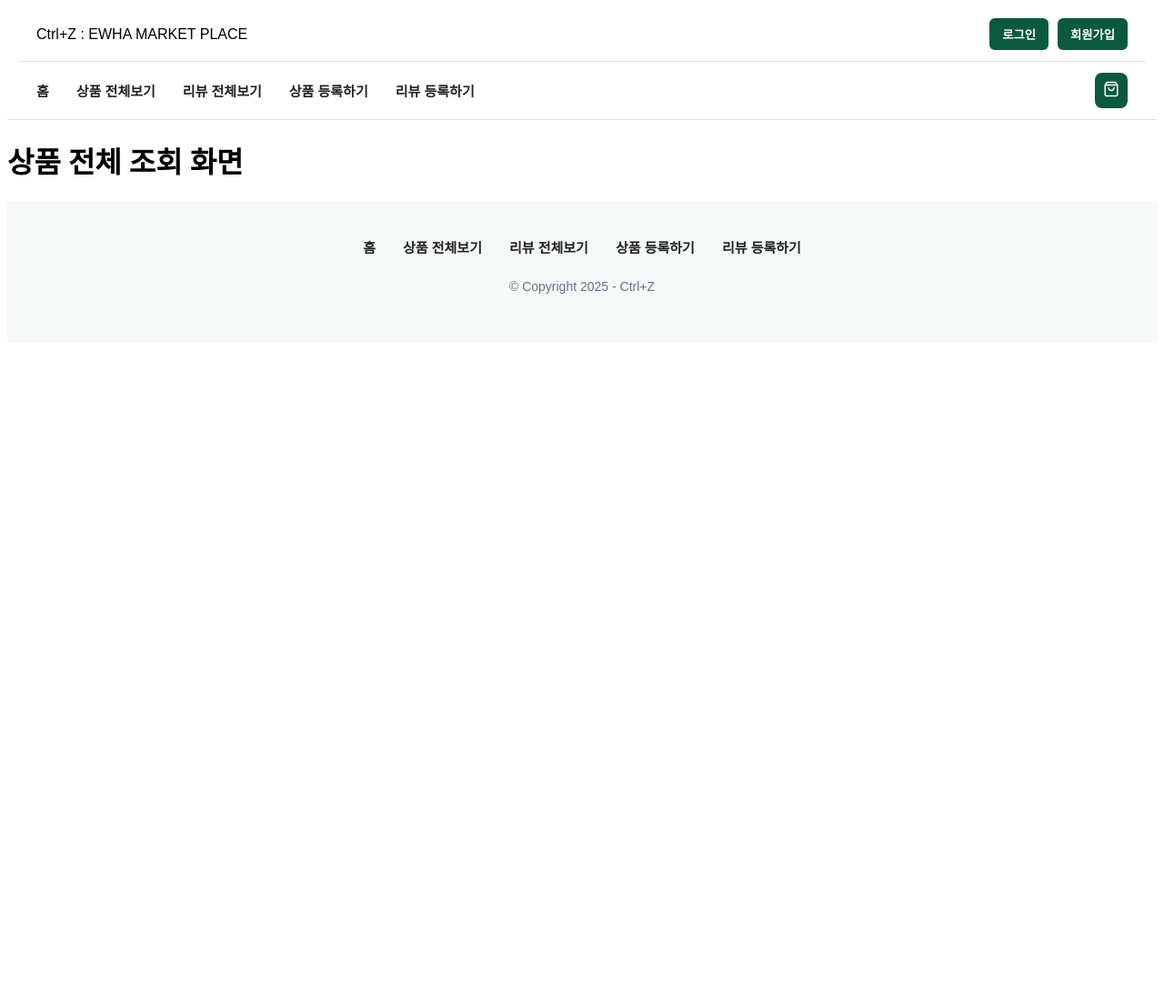
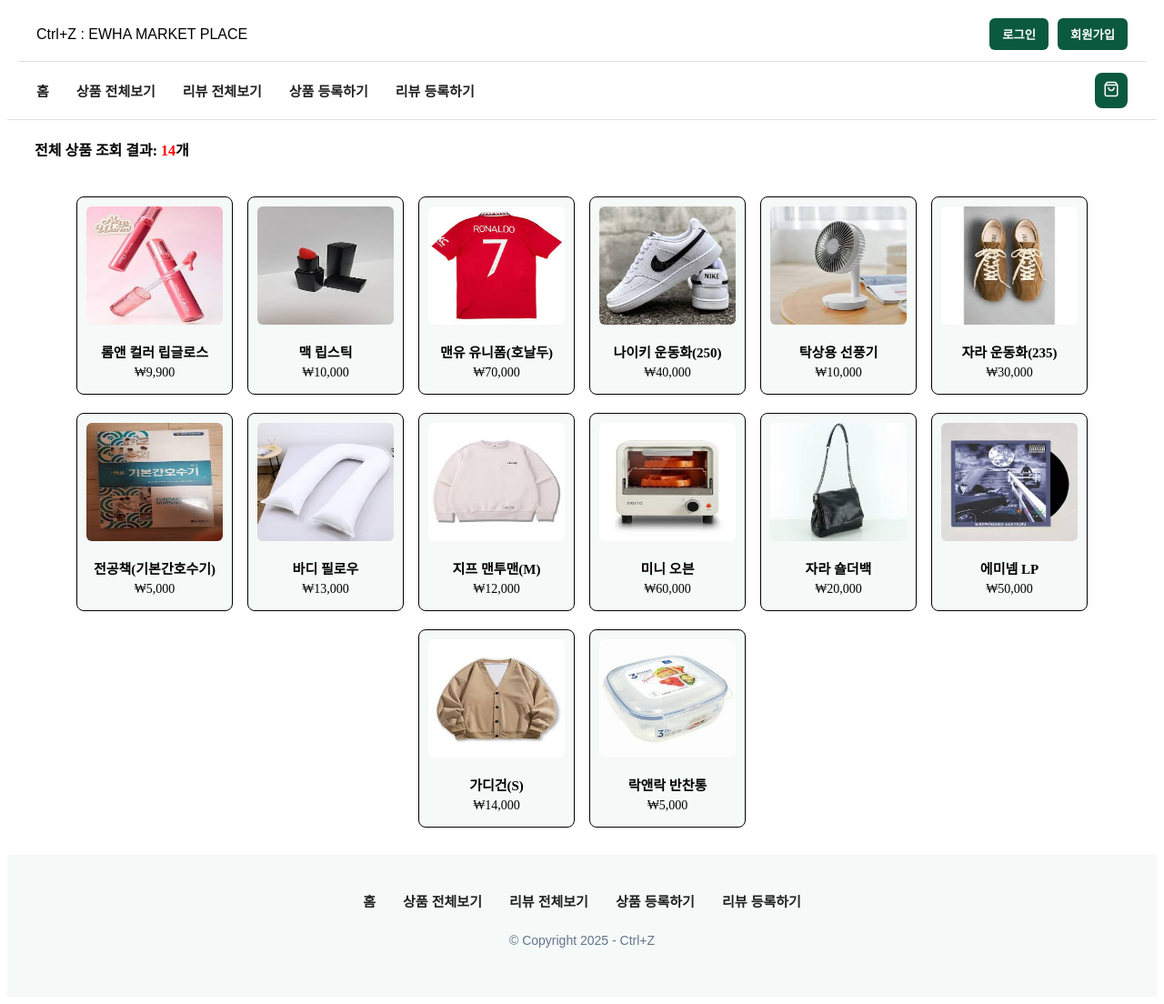
Before and after one commit to sihyes/2025-ewha-market-project, a Flask app: page /feature-list in a window 1280 px wide. Shown: the whole page at 91% size. Before the commit the page ends 323 px from the top, so only its background shows below. Run offline with Flask 3, Linux system fonts and the light colour scheme.

Commit message:
backup before pull

```diff
--- a/static/css/feature-list.css
+++ b/static/css/feature-list.css
@@ -0,0 +1,49 @@
+h4 {
+  margin:20px 0 10px 30px;
+  font-weight: 600;
+}
+
+.count-number{
+    color:red;
+}
+
+/* 상품 카드들을 감싸는 영역 */
+.product-grid {
+  width: 100%;
+  text-align: center;
+  padding: 20px 30px;
+  box-sizing: border-box;
+  font-size:0;
+}
+
+/* 각 상품 카드 */
+.product-card {
+  display: inline-block;
+  width: 150px;
+  margin: 10px 8px;
+  background-color: #f5f9f8;
+  border: 1px solid black;
+  padding: 10px;
+  border-radius: 8px;
+  vertical-align: top;
+  overflow: hidden;
+  font-size:14px;
+}
+
+/* 상품 이미지 */
+.product-card img {
+  width: 100%;
+  height: 130px;
+  border-radius: 6px;
+  margin-bottom: 10px;
+}
+
+/* 글자 관련 설정 */
+.product-card p {
+  margin: 5px 0;
+  font-size: 14px;
+}
+
+.product-card strong {
+  font-size: 15px;
+}
--- a/templates/feature-list.html
+++ b/templates/feature-list.html
@@ -4,5 +4,79 @@
 {% block title %}상품 전체 조회{% endblock %}
 
 {% block content %}
-<h1>상품 전체 조회 화면</h1>
+  <link rel="stylesheet" href="{{ url_for('static', filename='css/feature-list.css') }}">
+
+  <h4 id="totalCount">전체 상품 조회 결과: <span class="count-number">14</span>개</h4>
+  <div class="product-grid" id="productContainer">
+    <div class="product-card">
+      <img src="{{ url_for('static', filename='img/romn_gloss.jpeg') }}" alt="상품 이미지">
+      <p><strong>롬앤 컬러 립글로스</strong></p>
+      <p>₩9,900</p>
+    </div>
+    <div class="product-card">
+      <img src="{{ url_for('static', filename='img/lipstick.jpeg') }}" alt="상품 이미지">
+      <p><strong>맥 립스틱</strong></p>
+      <p>₩10,000</p>
+    </div>
+    <div class="product-card">
+      <img src="{{ url_for('static', filename='img/uniform.jpeg') }}" alt="상품 이미지">
+      <p><strong>맨유 유니폼(호날두)</strong></p>
+      <p>₩70,000</p>
+    </div>
+    <div class="product-card">
+      <img src="{{ url_for('static', filename='img/shoes_nike.jpeg') }}" alt="상품 이미지">
+      <p><strong>나이키 운동화(250)</strong></p>
+      <p>₩40,000</p>
+    </div>
+    <div class="product-card">
+      <img src="{{ url_for('static', filename='img/fan.jpeg') }}" alt="상품 이미지">
+      <p><strong>탁상용 선풍기</strong></p>
+      <p>₩10,000</p>
+    </div>
+    <div class="product-card">
+      <img src="{{ url_for('static', filename='img/shoes_zara.jpeg') }}" alt="상품 이미지">
+      <p><strong>자라 운동화(235)</strong></p>
+      <p>₩30,000</p>
+    </div>
+    <div class="product-card">
+      <img src="{{ url_for('static', filename='img/book.jpeg') }}" alt="상품 이미지">
+      <p><strong>전공책(기본간호수기)</strong></p>
+      <p>₩5,000</p>
+    </div>
+    <div class="product-card">
+      <img src="{{ url_for('static', filename='img/pillow.jpeg') }}" alt="상품 이미지">
+      <p><strong>바디 필로우</strong></p>
+      <p>₩13,000</p>
+    </div>
+    <div class="product-card">
+      <img src="{{ url_for('static', filename='img/cloth_jeep.jpeg') }}" alt="상품 이미지">
+      <p><strong>지프 맨투맨(M)</strong></p>
+      <p>₩12,000</p>
+    </div>
+      <div class="product-card">
+      <img src="{{ url_for('static', filename='img/minioven.jpeg') }}" alt="상품 이미지">
+      <p><strong>미니 오븐</strong></p>
+      <p>₩60,000</p>
+    </div>
+    <div class="product-card">
+      <img src="{{ url_for('static', filename='img/bag_zara.jpeg') }}" alt="상품 이미지">
+      <p><strong>자라 숄더백</strong></p>
+      <p>₩20,000</p>
+    </div>
+    <div class="product-card">
+      <img src="{{ url_for('static', filename='img/lp_eminem.jpeg') }}" alt="상품 이미지">
+      <p><strong>에미넴 LP</strong></p>
+      <p>₩50,000</p>
+    </div>
+    <div class="product-card">
+      <img src="{{ url_for('static', filename='img/cloth_beige.jpeg') }}" alt="상품 이미지">
+      <p><strong>가디건(S)</strong></p>
+      <p>₩14,000</p>
+    </div>
+    <div class="product-card">
+      <img src="{{ url_for('static', filename='img/storage.jpeg') }}" alt="상품 이미지">
+      <p><strong>락앤락 반찬통</strong></p>
+      <p>₩5,000</p>
+    </div>
+  </div>
 {% endblock %}
```
Also changed, not shown: static/img/bag_zara.jpeg (added), static/img/book.jpeg (added), static/img/cloth_beige.jpeg (added), static/img/cloth_jeep.jpeg (added), static/img/fan.jpeg (added), static/img/lipstick.jpeg (added), static/img/lp_eminem.jpeg (added), static/img/minioven.jpeg (added), static/img/pillow.jpeg (added), static/img/romn_gloss.jpeg (added), static/img/shoes_nike.jpeg (added), static/img/shoes_zara.jpeg (added), static/img/storage.jpeg (added), static/img/uniform.jpeg (added).
